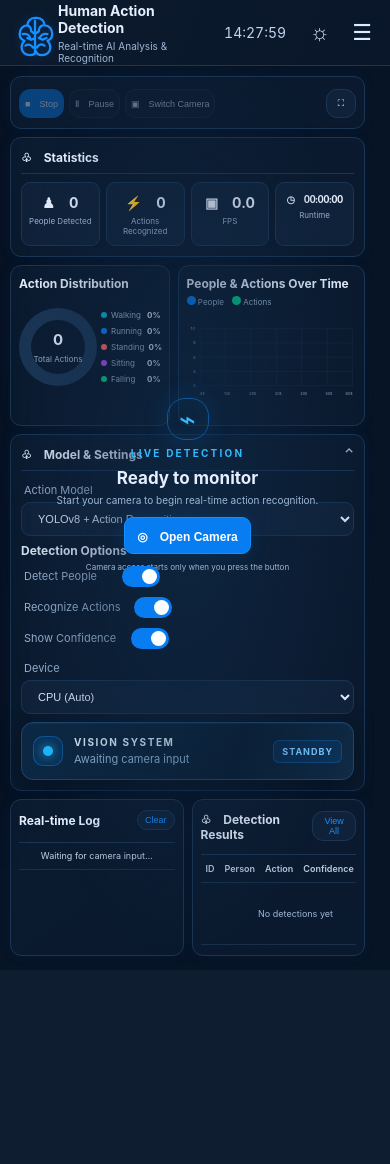
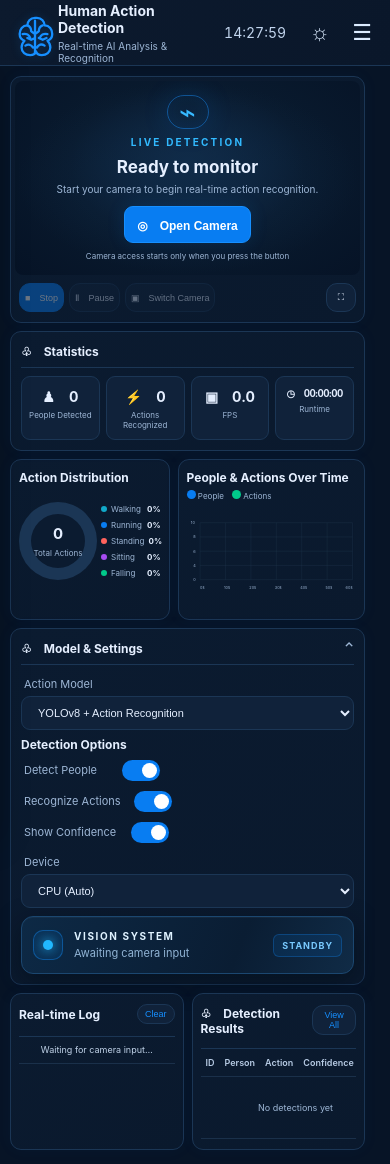
Before and after one commit to Stitch606/AI-Learning-Journey, a Python web app: template huggingface-space/templates/index.html in a window 390 px wide. Before the commit the page ends 956 px from the top, so only its background shows below. Run offline with Jinja, Linux system fonts and the light colour scheme; the template is opened without the code that fills it, so the values that code supplies are empty.

Commit message:
Rebuild camera preview frame styles

```diff
--- a/huggingface-space/static/styles/style.css
+++ b/huggingface-space/static/styles/style.css
@@ -293,3 +293,53 @@
   }
 }
 #cameraVideo.portrait-source { transform: none !important; }
+
+
+/* Rebuilt camera preview frame: independent from the legacy .video styles. */
+.camera-stage {
+  position: relative;
+  display: block;
+  width: 100%;
+  aspect-ratio: 16 / 9;
+  height: auto;
+  min-height: 0;
+  max-height: none;
+  overflow: hidden;
+  isolation: isolate;
+  border-radius: 8px;
+  background: radial-gradient(ellipse at 50% 42%, #102c4a 0%, #091a2e 48%, #061326 100%);
+}
+.camera-stage #cameraVideo {
+  position: absolute;
+  inset: 0;
+  display: block;
+  width: 100%;
+  height: 100%;
+  max-width: none;
+  max-height: none;
+  object-fit: contain;
+  object-position: center;
+  transform: none;
+  border: 0;
+}
+.camera-stage #cameraVideo[hidden] { display: none !important; }
+.camera-stage .video-empty {
+  position: absolute;
+  inset: 0;
+  z-index: 1;
+  display: flex;
+  align-items: center;
+  justify-content: center;
+}
+.camera-stage .video-empty[hidden] { display: none !important; }
+.camera-stage .live,
+.camera-stage .fps {
+  z-index: 2;
+}
+@media (max-width: 760px) {
+  .camera-stage {
+    width: 100%;
+    aspect-ratio: 16 / 9;
+    height: auto;
+  }
+}
```
